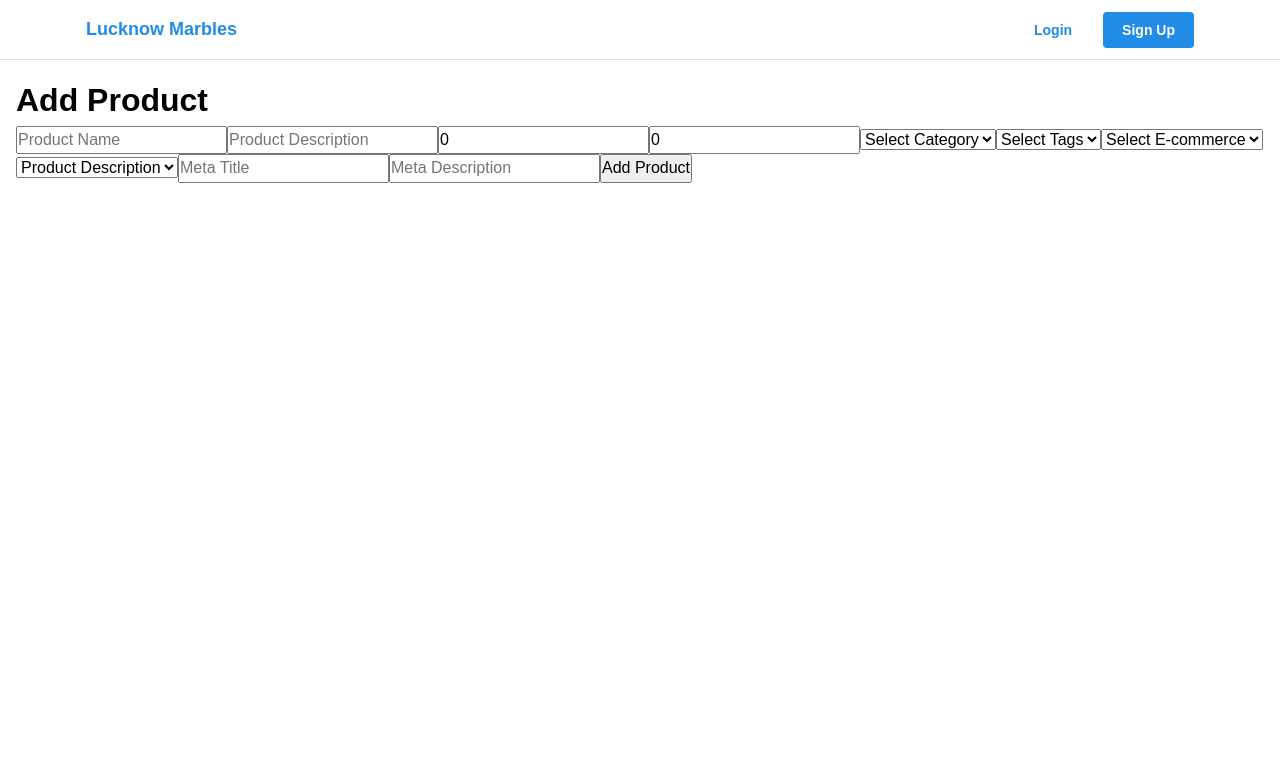
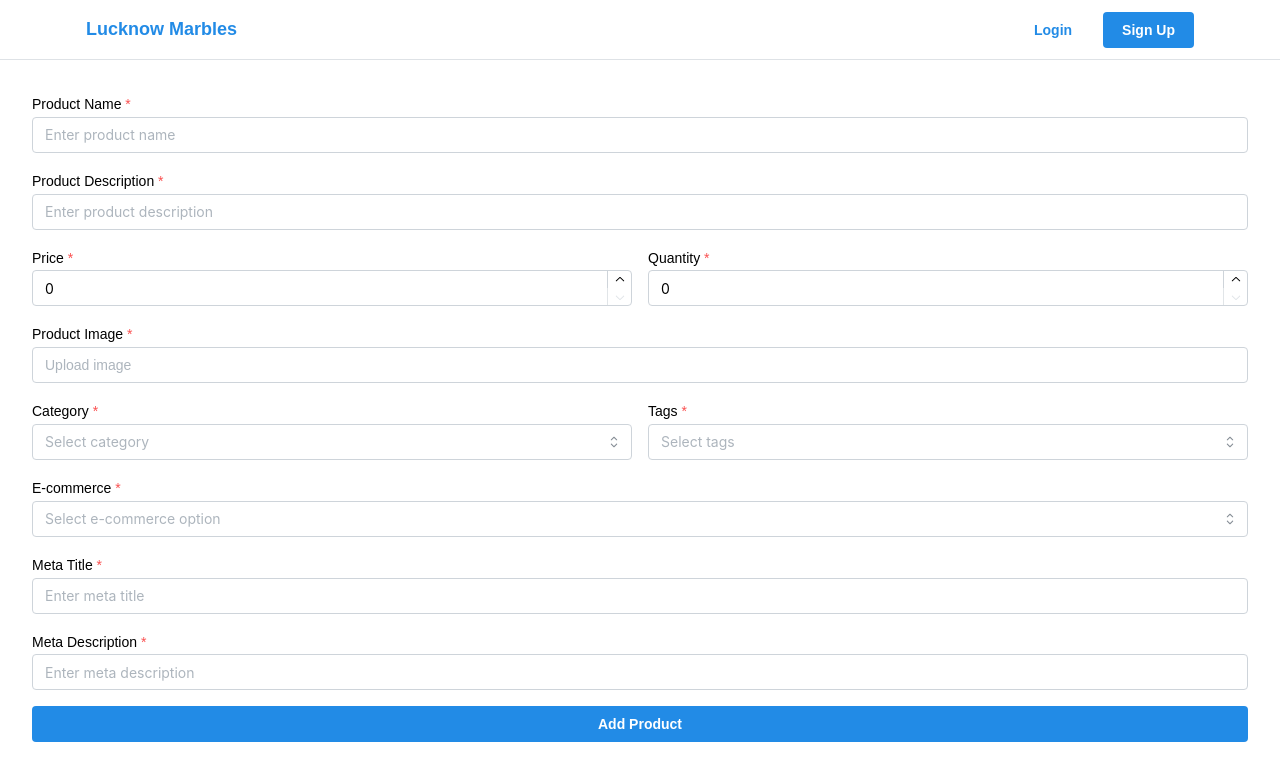
Before and after one commit to LucknowMarbles/lucknow-marbles-website-frontend, a React (Vite) app: page /products in a window 1280 px wide. Shown: the top 780 px of the page. Built offline with nearby package versions, Linux system fonts and the light colour scheme.

Commit message:
Update style of ProductsPage

```diff
--- a/src/pages/features/ProductsPage.jsx
+++ b/src/pages/features/ProductsPage.jsx
@@ -1,221 +1,242 @@
-import '../../styles/pages/features/ProductsPage.css'
-import { FontAwesomeIcon } from '@fortawesome/react-fontawesome';
-import { faCopy, faTimes, faLightbulb } from '@fortawesome/free-solid-svg-icons';
+import { TextInput, NumberInput, Select, FileInput, Button, Paper, Stack, Group } from '@mantine/core'
+import { useForm } from '@mantine/form'
+import { notifications } from '@mantine/notifications'
 import { useState } from 'react'
-import { useAuth } from '../../contexts/AuthContext';
-import { ValidationError } from '../../utils/errorTypes';
-import { Toast } from '../../utils/toast';
+import { useAuth } from '../../contexts/AuthContext'
 import axios from 'axios'
-import { validateProduct } from '../../utils/productValidation'
-import TopProgressBar from '../../components/common/TopProgressBar'
 
 export default function AddProductPage() {
     const { user } = useAuth()
+    const [loading, setLoading] = useState(false)
+    const [imageUrl, setImageUrl] = useState("")
 
-    const [selectedAIOption, setSelectedAIOption] = useState('Product Description')
-    const [generatedContent, setGeneratedContent] = useState('')
-    const [isAIPanelVisible, setIsAIPanelVisible] = useState(false)
-    const [loading, setLoading] = useState(false)
+    const form = useForm({
+        initialValues: {
+            name: '',
+            description: '',
+            price: 0,
+            quantity: 0,
+            category: '',
+            tags: '',
+            isEcommerce: '',
+            metaTitle: '',
+            metaDescription: ''
+        },
 
-    const [productName, setProductName] = useState("")
-    const [productDescription, setProductDescription] = useState("")
-    const [price, setPrice] = useState(0)
-    const [quantity, setQuantity] = useState(0)
-    const [imageUrl, setImageUrl] = useState("")
-    const [category, setCategory] = useState("")
-    const [tags, setTags] = useState("")
-    const [isEcommerce, setIsEcommerce] = useState("")
-    const [metaTitle, setMetaTitle] = useState("")
-    const [metaDescription, setMetaDescription] = useState("")
-
-    const [imageUploadStatus, setImageUploadStatus] = useState({
-        isUploading: false,
-        progress: 0,
-        error: null
+        validate: {
+            name: (value) => (
+                !value ? 'Product name is required' :
+                value.length < 3 ? 'Name must be at least 3 characters' :
+                value.length > 100 ? 'Name cannot exceed 100 characters' : null
+            ),
+            description: (value) => (
+                !value ? 'Description is required' :
+                value.length < 5 ? 'Description must be at least 5 characters' :
+                value.length > 1000 ? 'Description cannot exceed 1000 characters' : null
+            ),
+            price: (value) => (
+                !value ? 'Price is required' :
+                value < 0.01 ? 'Price must be at least 0.01' :
+                value > 999999.99 ? 'Price cannot exceed 999999.99' : null
+            ),
+            quantity: (value) => (
+                !value ? 'Quantity is required' :
+                value < 0 ? 'Quantity must be positive' :
+                value > 999999 ? 'Quantity cannot exceed 999999' : null
+            ),
+            category: (value) => (!value ? 'Category is required' : null),
+            tags: (value) => (!value ? 'Tags are required' : null),
+            isEcommerce: (value) => (!value ? 'E-commerce option is required' : null),
+            metaTitle: (value) => (
+                !value ? 'Meta title is required' :
+                value.length < 5 ? 'Meta title must be at least 5 characters' :
+                value.length > 60 ? 'Meta title cannot exceed 60 characters' : null
+            ),
+            metaDescription: (value) => (
+                !value ? 'Meta description is required' :
+                value.length < 5 ? 'Meta description must be at least 5 characters' :
+                value.length > 500 ? 'Meta description cannot exceed 500 characters' : null
+            )
+        }
     })
 
-
-    function handleCopyContent() {
-        navigator.clipboard.writeText(generatedContent)
-        Toast.success('Content copied to clipboard')
-    }
-
-
-    function toggleAIPanel() {
-        setIsAIPanelVisible(!isAIPanelVisible)
-    }
-
-
-    function resetFields() {
-        setProductName("")
-        setProductDescription("")
-        setPrice(0)
-        setQuantity(0)
-        setImageUrl("")
-        setCategory("")
-        setTags("")
-        setIsEcommerce("")
-        setMetaTitle("")
-        setMetaDescription("")
-    }
-
-
-    async function handleImageSelect(e) {
-        const file = e.target.files[0]
+    async function handleImageUpload(file) {
         if (!file) return
 
-        setImageUploadStatus({
-            isUploading: true,
-            progress: 0,
-            error: null
-        })
+        setLoading(true)
+        const formData = new FormData()
+        formData.append('image', file)
 
         try {
-            const formData = new FormData()
-            formData.append('image', file)
-
             const response = await axios.post('http://localhost:5001/api/upload', formData, {
                 headers: {
                     'Content-Type': 'multipart/form-data',
                     Authorization: `Bearer ${user.token}`
-                },
-                onUploadProgress: (progressEvent) => {
-                    const progress = Math.round(
-                        (progressEvent.loaded * 100) / progressEvent.total
-                    )
-
-                    setImageUploadStatus(prev => ({
-                        ...prev,
-                        progress
-                    }))
                 }
             })
 
             if (response.data.success) {
                 setImageUrl(response.data.imageUrl)
-
-                setImageUploadStatus({
-                    isUploading: false,
-                    progress: 100,
-                    error: null
+                notifications.show({
+                    title: 'Success',
+                    message: 'Image uploaded successfully',
+                    color: 'green'
                 })
             }
-        }
-        catch (error) {
+        } catch (error) {
             console.error('Error uploading image:', error)
-
-            setImageUploadStatus({
-                isUploading: false,
-                progress: 0,
-                error: error.response?.data?.error || 'Failed to upload image'
+            notifications.show({
+                title: 'Error',
+                message: 'Failed to upload image',
+                color: 'red'
             })
-
-            Toast.error('Failed to upload image')
+        } finally {
+            setLoading(false)
         }
     }
 
-
-    async function handleSubmit(e) {
-        e.preventDefault()
+    async function handleSubmit(values) {
         setLoading(true)
 
-        const productData = {
-            name: productName,
-            description: productDescription,
-            price: price,
-            quantity: quantity,
-            imageUrl: imageUrl,
-            category: category,
-            tags: tags,
-            isEcommerce: isEcommerce,
-            metaTitle: metaTitle,
-            metaDescription: metaDescription
-        }
-
         try {
-            const { isValid, errors } = validateProduct(productData)
-
-            if (!isValid) {
-                const firstError = Object.values(errors)[0]
-                throw new ValidationError(firstError)
+            const productData = {
+                ...values,
+                imageUrl
             }
 
             await axios.post('http://localhost:5001/api/products', productData, {
                 headers: { Authorization: `Bearer ${user.token}` }
             })
 
-            Toast.success('Product added successfully')
-            resetFields()
-        }
-        catch (error) {
-            if (error instanceof ValidationError) {
-                Toast.error(error.message)
-            }
-            else {
-                console.error('Error adding product:', error)
-                Toast.error('An unexpected error occurred')
-            }
-        }
-        finally {
+            notifications.show({
+                title: 'Success',
+                message: 'Product added successfully',
+                color: 'green'
+            })
+
+            form.reset()
+            setImageUrl('')
+        } catch (error) {
+            console.error('Error adding product:', error)
+            notifications.show({
+                title: 'Error',
+                message: error.response?.data?.message || 'An unexpected error occurred',
+                color: 'red'
+            })
+        } finally {
             setLoading(false)
         }
     }
 
     return (
-        <div>
-            {/* Add a horizontal progress bar at top, when loading=true */}
+        <Paper p="md" radius="md">
+            <form onSubmit={form.onSubmit(handleSubmit)}>
+                <Stack spacing="md">
+                    <TextInput
+                        label="Product Name"
+                        placeholder="Enter product name"
+                        {...form.getInputProps('name')}
+                        required
+                    />
 
-            {/* Add a button to toggle the AI panel */}
+                    <TextInput
+                        label="Product Description"
+                        placeholder="Enter product description"
+                        {...form.getInputProps('description')}
+                        required
+                    />
 
-            <h1>Add Product</h1>
-            <form onSubmit={handleSubmit}>
-                {/* Product Name and Description */}
-                <input type="text" placeholder="Product Name" value={productName} onChange={(e) => setProductName(e.target.value)} required />
-                <input type="text" placeholder="Product Description" value={productDescription} onChange={(e) => setProductDescription(e.target.value)} required />
+                    <Group grow>
+                        <NumberInput
+                            label="Price"
+                            placeholder="Enter price"
+                            min={0}
+                            precision={2}
+                            {...form.getInputProps('price')}
+                            required
+                        />
 
-                {/* Price and Quantity */}
-                <input type="number" placeholder="Price" value={price} onChange={(e) => setPrice(e.target.value)} required />
-                <input type="number" placeholder="Quantity" value={quantity} onChange={(e) => setQuantity(e.target.value)} required />
+                        <NumberInput
+                            label="Quantity"
+                            placeholder="Enter quantity"
+                            min={0}
+                            {...form.getInputProps('quantity')}
+                            required
+                        />
+                    </Group>
 
-                {/* Image Upload */}
-                <input type="file" accept=".jpg,.png" id="productImage" hidden onChange={handleImageSelect} />
-                <label htmlFor="productImage" className="upload-label">
+                    <FileInput
+                        label="Product Image"
+                        placeholder="Upload image"
+                        accept="image/png,image/jpeg"
+                        onChange={handleImageUpload}
+                        required
+                    />
+
                     {imageUrl && (
-                        <img src={imageUrl} alt="Product preview" className="image-preview" />
+                        <img
+                            src={imageUrl}
+                            alt="Product preview"
+                            style={{ maxWidth: '200px', maxHeight: '200px', objectFit: 'contain' }}
+                        />
                     )}
-                </label>
 
-                {/* Category and Tags */}
-                <select id="category" name="category" required value={category} onChange={(e) => setCategory(e.target.value)}>
-                    <option value="">Select Category</option>
-                    <option value="furniture">Furniture</option>
-                    <option value="electronics">Electronics</option>
-                    <option value="clothing">Clothing</option>
-                </select>
+                    <Group grow>
+                        <Select
+                            label="Category"
+                            placeholder="Select category"
+                            data={[
+                                { value: 'furniture', label: 'Furniture' },
+                                { value: 'electronics', label: 'Electronics' },
+                                { value: 'clothing', label: 'Clothing' }
+                            ]}
+                            {...form.getInputProps('category')}
+                            required
+                        />
 
-                <select id="tags" name="tags" required value={tags} onChange={(e) => setTags(e.target.value)}>
-                    <option value="">Select Tags</option>
-                    <option value="new">New</option>
-                    <option value="featured">Featured</option>
-                    <option value="sale">Sale</option>
-                </select>
+                        <Select
+                            label="Tags"
+                            placeholder="Select tags"
+                            data={[
+                                { value: 'new', label: 'New' },
+                                { value: 'featured', label: 'Featured' },
+                                { value: 'sale', label: 'Sale' }
+                            ]}
+                            {...form.getInputProps('tags')}
+                            required
+                        />
+                    </Group>
 
-                <select id="ecommerce" name="ecommerce" required value={isEcommerce} onChange={(e) => setIsEcommerce(e.target.value)}>
-                    <option value="">Select E-commerce</option>
-                    <option value="true">Yes</option>
-                    <option value="false">No</option>
-                </select>
+                    <Select
+                        label="E-commerce"
+                        placeholder="Select e-commerce option"
+                        data={[
+                            { value: 'yes', label: 'Yes' },
+                            { value: 'no', label: 'No' }
+                        ]}
+                        {...form.getInputProps('isEcommerce')}
+                        required
+                    />
 
-                {/* AI Panel */}
-                <select value={selectedAIOption} onChange={(e) => setSelectedAIOption(e.target.value)}>
-                    <option>Product Description</option>
-                    <option>SEO Content</option>
-                    <option>Product Features</option>
-                </select>
-                <input type="text" placeholder="Meta Title" value={metaTitle} onChange={(e) => setMetaTitle(e.target.value)} required />
-                <input type="text" placeholder="Meta Description" value={metaDescription} onChange={(e) => setMetaDescription(e.target.value)} required />
-                <button type="submit">Add Product</button>
+                    <TextInput
+                        label="Meta Title"
+                        placeholder="Enter meta title"
+                        {...form.getInputProps('metaTitle')}
+                        required
+                    />
+
+                    <TextInput
+                        label="Meta Description"
+                        placeholder="Enter meta description"
+                        {...form.getInputProps('metaDescription')}
+                        required
+                    />
+
+                    <Button type="submit" loading={loading}>
+                        Add Product
+                    </Button>
+                </Stack>
             </form>
-        </div>
+        </Paper>
     )
 }
```
